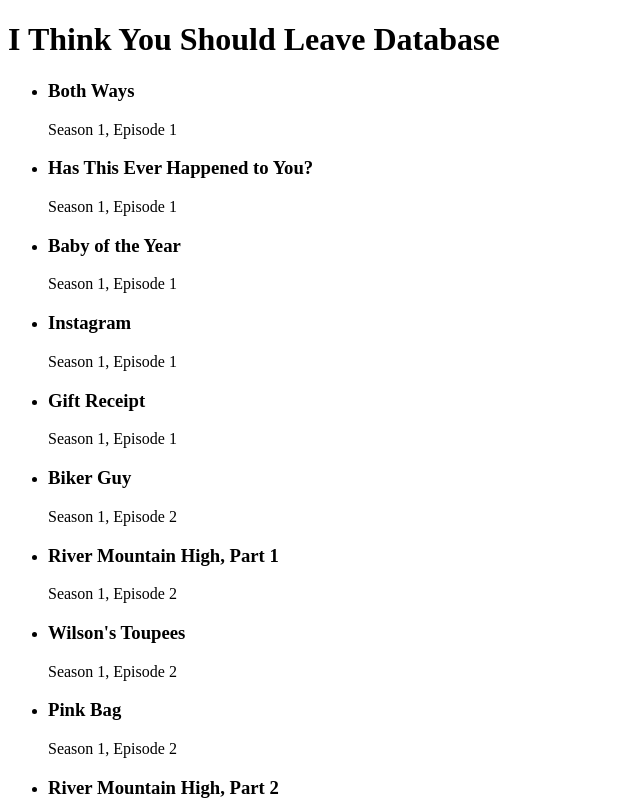
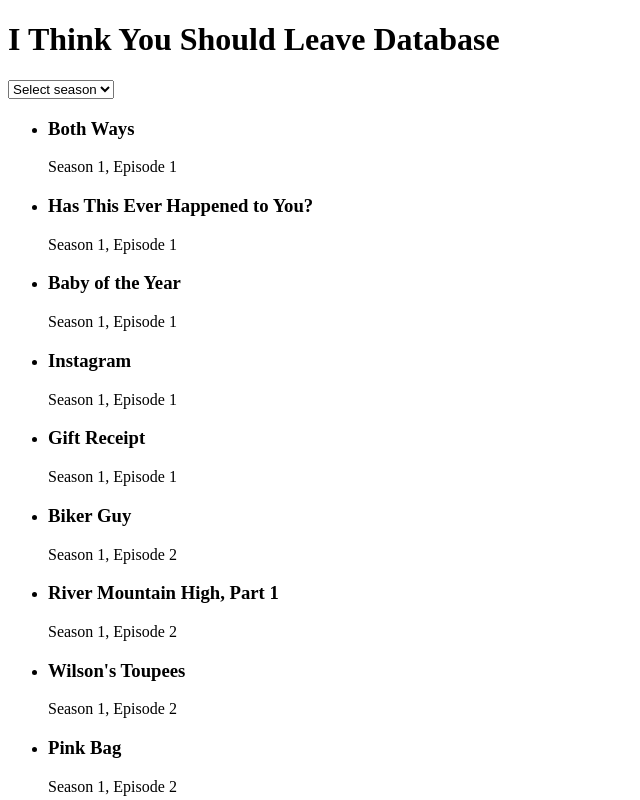
Before and after one commit to MichelleRS/react-itysl-database, a React (Vite) app: page / in a window 1280 px wide. Shown: the top 800 px of the page, without its empty margins (0-640 px from the left). Built offline with nearby package versions, Linux system fonts and the light colour scheme.

Commit message:
Display select with seasons, TODO filter by season

```diff
--- a/src/App.jsx
+++ b/src/App.jsx
@@ -4,12 +4,39 @@
 import sketchData from "./sketch-data.js";
 
 export default function App() {
-  console.log("sketchData", sketchData);
-  const [filteredSketches] = useState(sketchData);
+  const sketches = sketchData;
+  const [filteredSketches, setFilteredSketches] = useState(sketchData);
+  const [season, setSeason] = useState();
+
+  // use set to filter by unique values
+  const seasons = Array.from(new Set(sketches.map((sketch) => sketch.season)));
+
+  // TODO function to filter by season
+  const filterBySeason = (season) => {
+    setFilteredSketches(
+      sketches.filter((sketch) => {
+        return sketch.season === season;
+      })
+    );
+  };
 
   return (
     <>
       <h1>I Think You Should Leave Database</h1>
+      {/* select season */}
+      <label htmlFor="season"></label>
+      <select
+        name="select"
+        id={season}
+        onChange={(e) => filterBySeason(e.target.value)}
+      >
+        <option value="">Select season</option>
+        {seasons.map((season) => {
+          return <option key={season}>{season}</option>;
+        })}
+      </select>
+
+      {/* display sketches */}
       <ul>
         {filteredSketches.map((sketch) => (
           <SketchCard key={sketch.id} {...sketch} />
```
